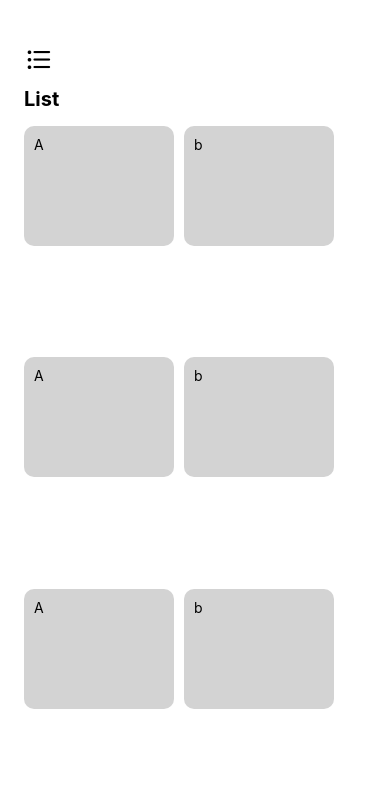
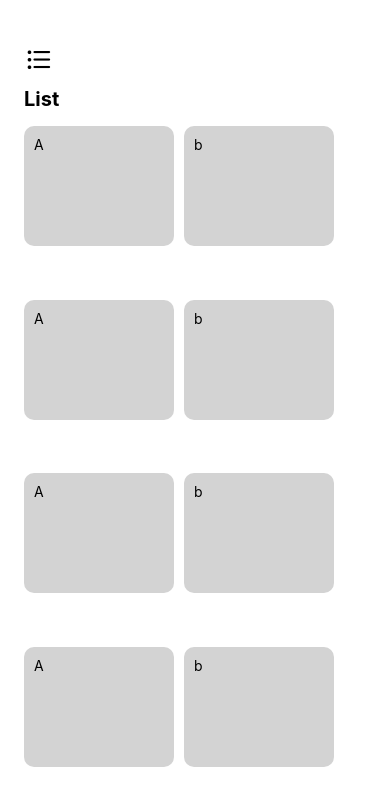
Before and after one commit to abhay9656/Todo_list, a React Native app: screen / in a window 390 px wide. Shown: the top 806 px of the page. Built offline with nearby package versions, Linux system fonts and the light colour scheme.

Commit message:
Add new row to list component

```diff
--- a/component/list.jsx
+++ b/component/list.jsx
@@ -16,6 +16,14 @@ const list = () => {
             </View>
         </View>
         <View style={{flex:1,flexDirection:'row'}}>
+            <View style={styles.flex}>
+                <Text>A</Text>
+            </View>
+            <View style={[styles.flex,{marginLeft:10}]} >
+            <Text>b</Text>
+            </View>
+        </View>
+        <View style={{flex:1,flexDirection:'row',}}>
             <View style={styles.flex}>
                 <Text>A</Text>
             </View>
```
